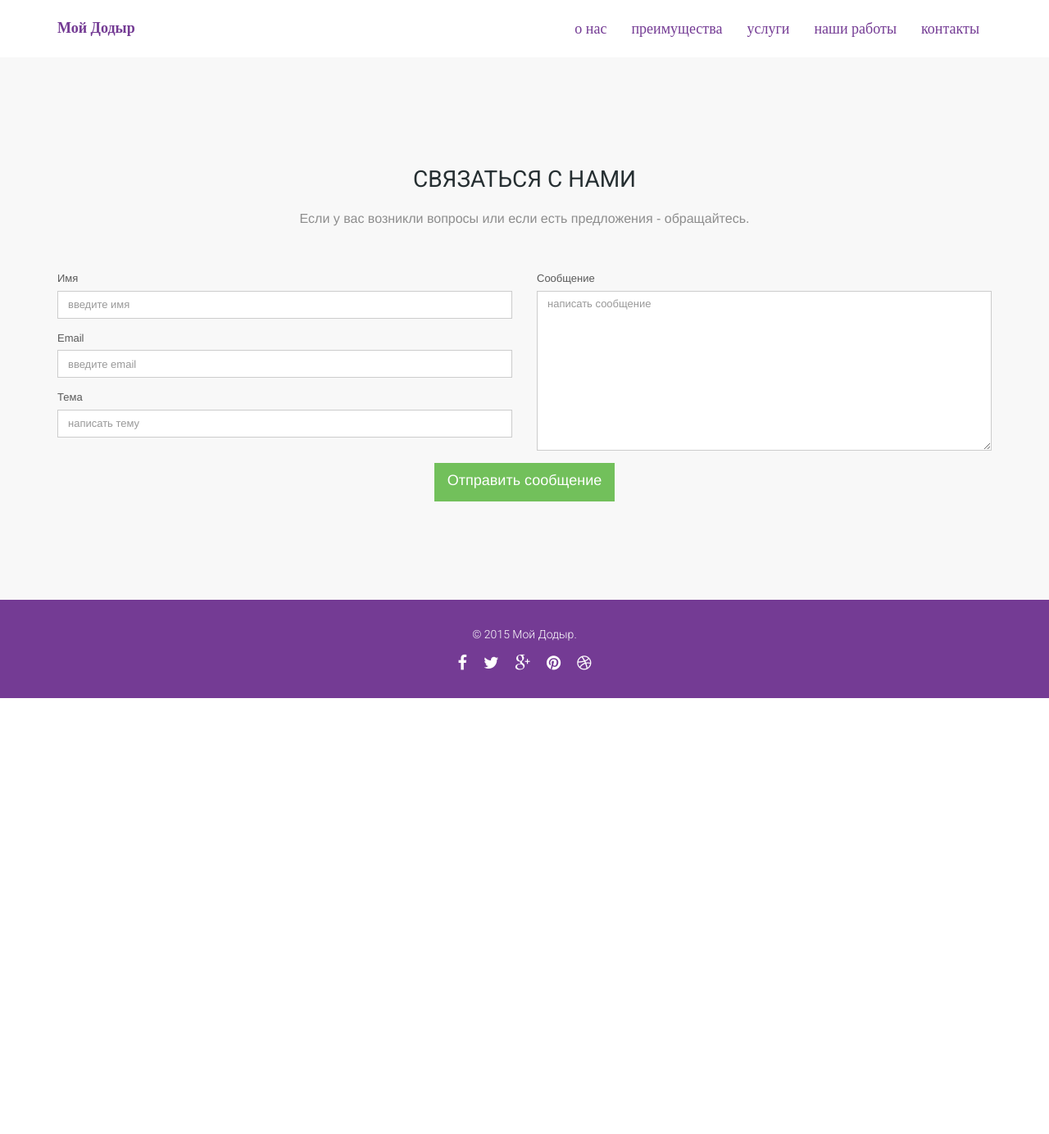
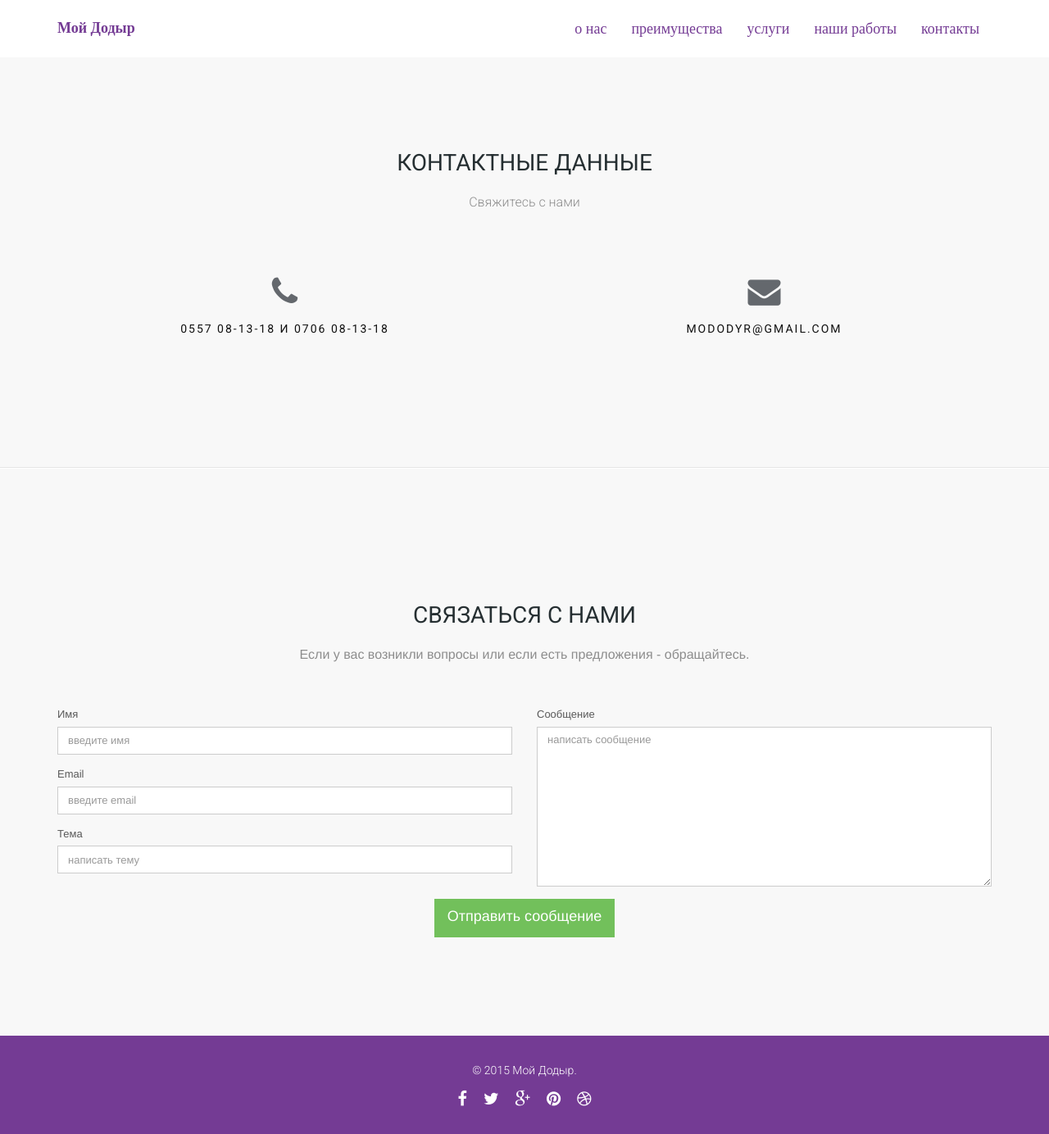
Before and after one commit to ArietNyshanbaev/mydodo, a Django app: template main/templates/main/contacts.html in a window 1280 px wide. Shown: the whole page at 82% size. Before the commit the page ends 852 px from the top, so only its background shows below. Run offline with Django 3.2, Linux system fonts and the light colour scheme; the template is opened without the code that fills it, so the values that code supplies are empty; parts of the project's set-up code (start-up, migrations or seed data) failed here and were passed over; some libraries are stand-ins or nearby versions.

Commit message:
some changes

```diff
--- a/main/templates/main/contacts.html
+++ b/main/templates/main/contacts.html
@@ -74,6 +74,41 @@
         </div>
     {% endif %}
 
+    <section id="services" >
+        <div class="container">
+
+            <div class="section-header">
+                <h2 class="section-title text-center wow fadeInDown">Контактные данные</h2>
+                <p class="text-center wow fadeInDown">Свяжитесь с нами</p>
+            </div>
+
+            <div class="row">
+                <div class="features">
+                    <div class="col-sm-6 col-md-6 col-lg-6 wow fadeInUp" data-wow-duration="300ms" data-wow-delay="0ms">
+                        <div class="features-item">
+                            <div class="features-icon">
+                                <i class="fa fa-phone"></i>
+                            </div>
+                            <h3 class="features-title font-alt">0557 08-13-18 и 0706 08-13-18</h3>
+                        </div>
+                    </div>
+
+                    <div class="col-sm-6 col-md-6 col-lg-6 wow fadeInUp" data-wow-duration="300ms" data-wow-delay="100ms">
+                        <div class="features-item">
+                            <div class="features-icon">
+                                <i class="fa fa-envelope"></i>
+                            </div>
+                            <h3 class="features-title font-alt"> mododyr@gmail.com</h3>
+
+                            <br>
+                        </div>
+                    </div>
+
+                </div>
+            </div><!--/.row-->
+        </div><!--/.container-->
+    </section><!--/#services-->
+    <hr>
     <section id="contact-area" >
         <div class="container" >
             <div class="row">
```
